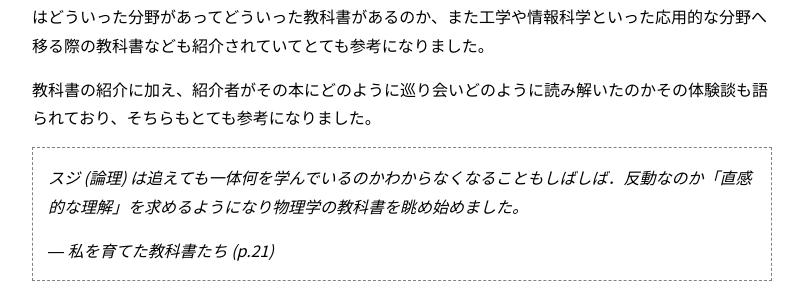
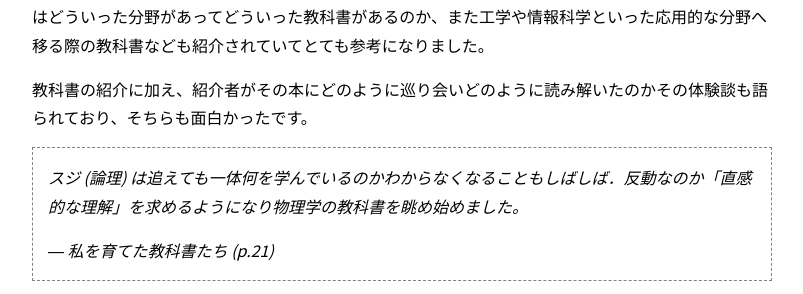
Before and after one commit to nhiroki/nhiroki.github.io, a Jekyll site: the page built from _posts/2020-05-04-book-book-guide-for-math-lovers.md, in a window 1280 px wide and 900 px high, scrolled down 1005 px. Shown: the part 183-477 px from the top of the window, without its empty margins (238-1041 px from the left). Built offline with Jekyll 4.4.1, drawn with Linux system fonts in a browser that asks for light colours; comment, search, counter and statistics services are not loaded.

Commit message:
Editorial fix

```diff
--- a/_posts/2020-05-04-book-book-guide-for-math-lovers.md
+++ b/_posts/2020-05-04-book-book-guide-for-math-lovers.md
@@ -23,7 +23,7 @@ math-expression: true
 
 第 1 章では大学生に向けて教科書を紹介する記事で構成されています。特に大学数学の入口である微分積分学と線形代数学の教科書が古典的なものから比較的新しめのものまで紹介されています。微分積分学や線型代数学の書籍は本屋でも特に多く陳列されており、どの本がどういった位置づけのものなのか俯瞰するのはなかなか難しいと思います。私自身、理工学部出身とはいえ数学は初歩的なところまでしか学んでおらず、授業の教科書も大学独自のものだったため、どれが古典的な教科書なのか全く知りませんでした。本章では様々な数学者が古典的な教科書について繰り返し取り上げているため、その辺りの土地勘を得ることができました。また、大学 1, 2 年次の微分積分学や線型代数学から更に進んだ先にはどういった分野があってどういった教科書があるのか、また工学や情報科学といった応用的な分野へ移る際の教科書なども紹介されていてとても参考になりました。
 
-教科書の紹介に加え、紹介者がその本にどのように巡り会いどのように読み解いたのかその体験談も語られており、そちらもとても参考になりました。
+教科書の紹介に加え、紹介者がその本にどのように巡り会いどのように読み解いたのかその体験談も語られており、そちらも面白かったです。
 
 > スジ (論理) は追えても一体何を学んでいるのかわからなくなることもしばしば．反動なのか「直感的な理解」を求めるようになり物理学の教科書を眺め始めました。
 >
```
